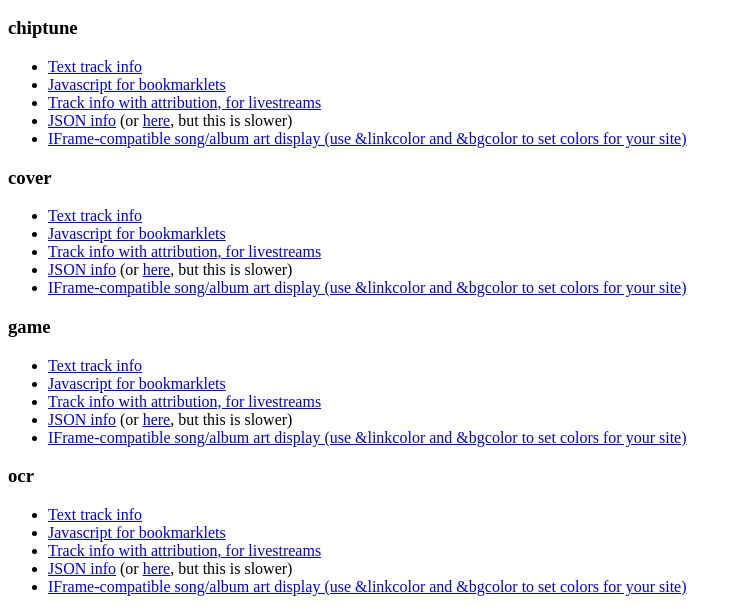
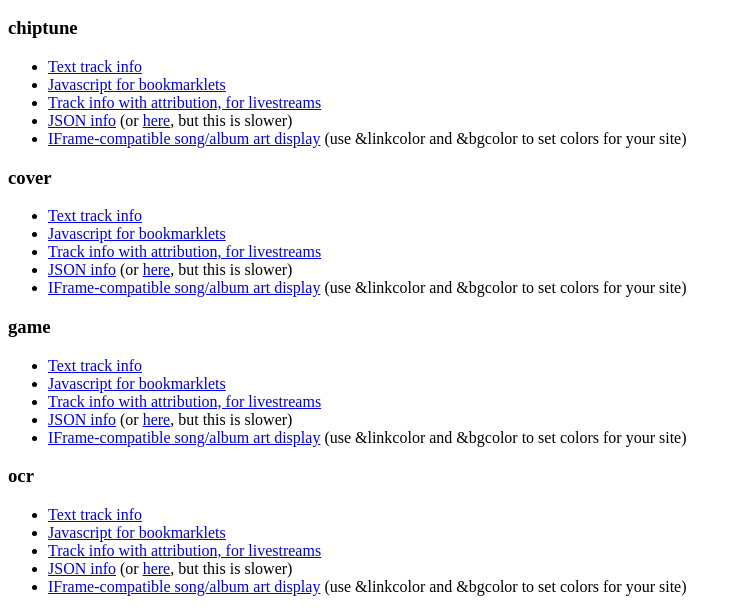
Before and after one commit to blha303/Rainwave-NowPlaying, a PHP site: page / in a window 1280 px wide. Shown: the part 344-956 px from the top of the page, without its empty margins (0-742 px from the left). Run offline with PHP 8.4, Linux system fonts and the light colour scheme.

Commit message:
Fix link

```diff
--- a/index.php
+++ b/index.php
@@ -16,6 +16,6 @@ $sites = array("all", "chiptune", "cover", "game", "ocr");
 <li><a href="<?php echo $site; ?>/?callback">Javascript for bookmarklets</a></li>
 <li><a href="<?php echo $site; ?>/?stream">Track info with attribution, for livestreams</a></li>
 <li><a href="<?php echo $site; ?>.json">JSON info</a> (or <a href="<?php echo $site; ?>/?json">here</a>, but this is slower)</li>
-<li><a href="<?php echo $site; ?>/?frame">IFrame-compatible song/album art display (use &amp;linkcolor and &amp;bgcolor to set colors for your site)</a></li>
+<li><a href="<?php echo $site; ?>/?frame">IFrame-compatible song/album art display</a> (use &amp;linkcolor and &amp;bgcolor to set colors for your site)</li>
 </ul>
 <?php } ?>
```
